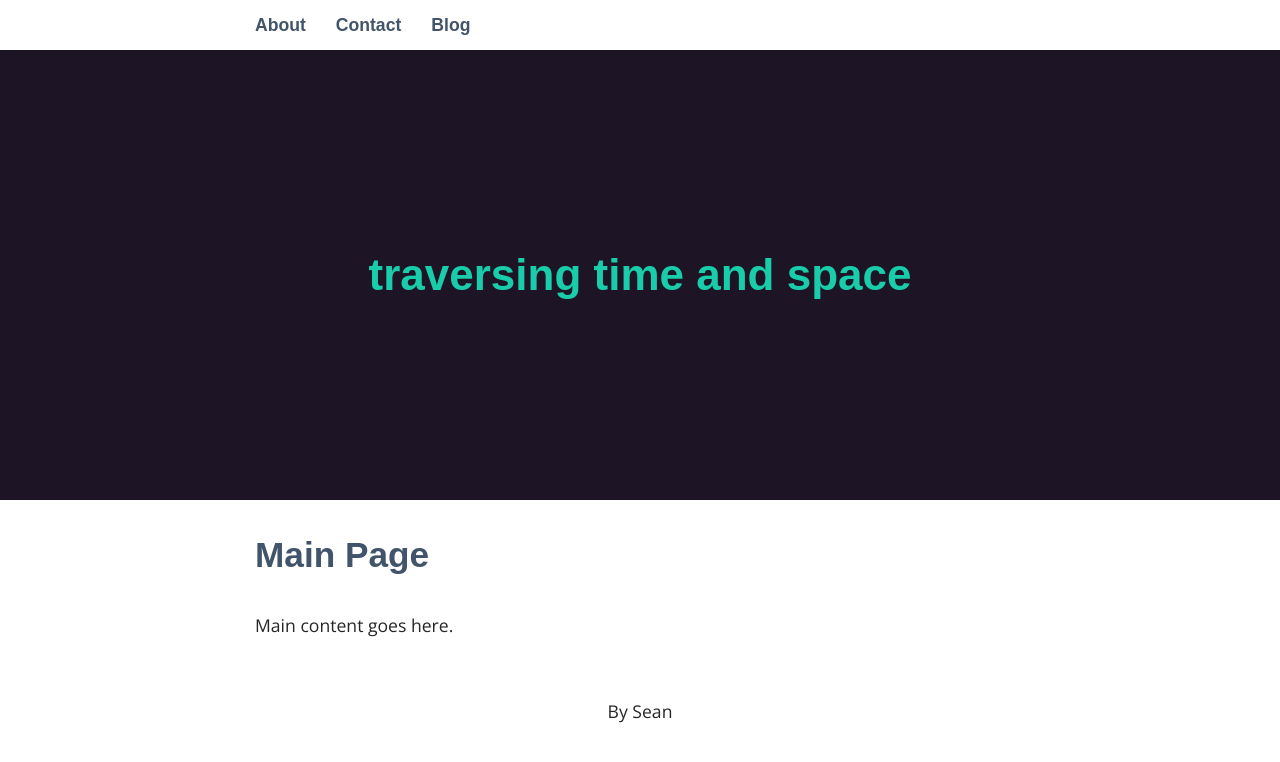
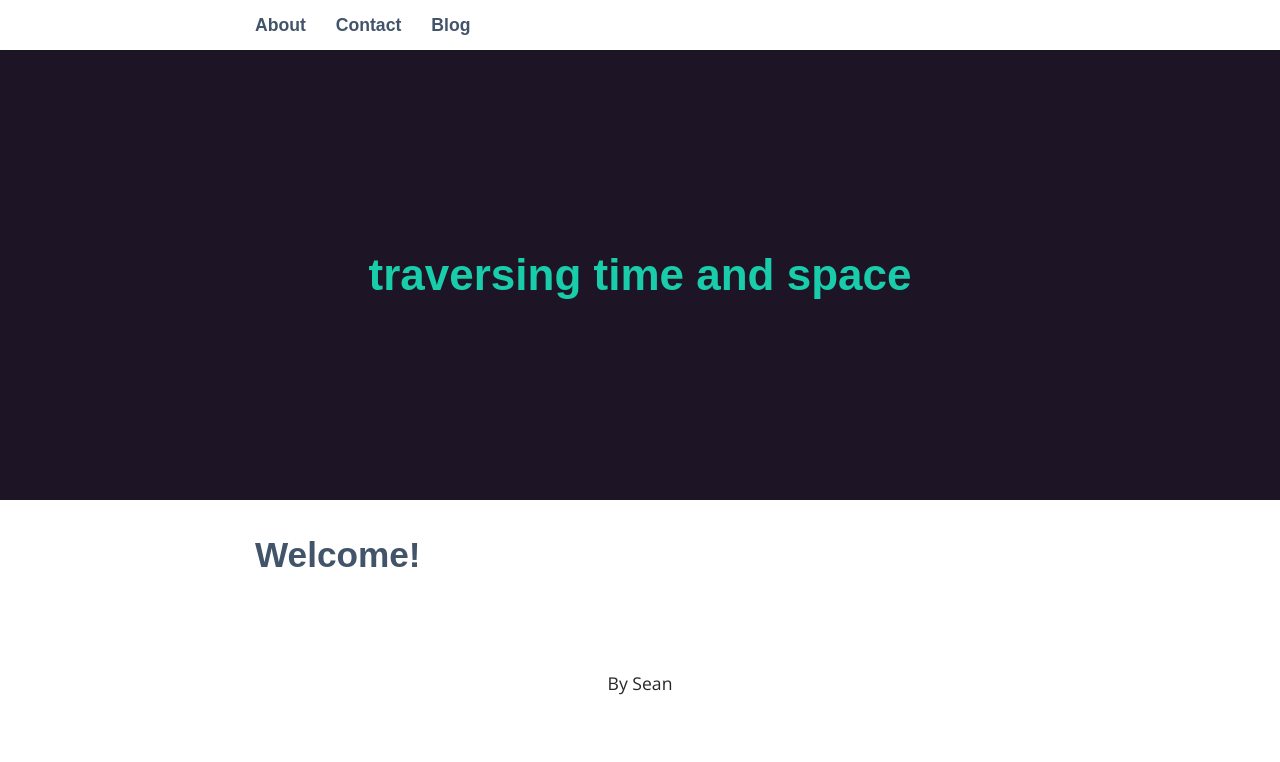
Before and after one commit to DastardlyMut/dastardlymut.github.io, a Jekyll site: the page built from index.html, in a window 1280 px wide. Shown: the top 762 px of the page. Built offline with Jekyll 4.4.1, drawn with Linux system fonts in a browser that asks for light colours; some web fonts are replaced.

```diff
--- a/Gemfile
+++ /dev/null
@@ -1,2 +0,0 @@
-source 'https://rubygems.org'
-gem 'github-pages', group: :jekyll_plugins
--- a/index.html
+++ b/index.html
@@ -2,6 +2,4 @@
 layout: default
 ---
 
-  <h2>Main Page</h2>
-
-Main content goes here.
+  <h2>Welcome!</h2>
```
Also changed, not shown: Gemfile.lock (deleted).
